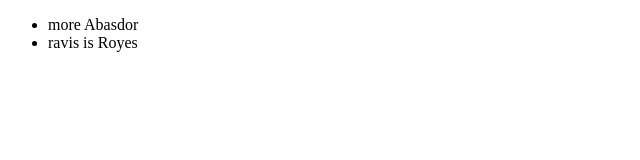
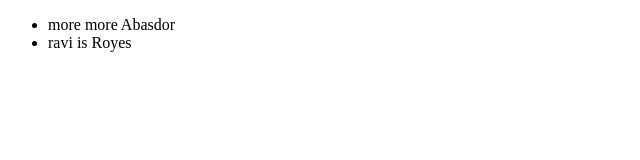
Before and after one commit to mylavarma/Hello-World, a plain HTML site: page Index2.html in a window 1280 px wide. Shown: the full height of the page, 0-640 px from the left. Drawn offline with Linux system fonts and the light colour scheme.

Commit message:
this is my fault ok

```diff
--- a/Index2.html
+++ b/Index2.html
@@ -5,8 +5,8 @@
 </head>
 <body>
 <ul>
-	<li> more Abasdor</li>
-	<li>  ravis is  Royes </li>
+	<li> more  more Abasdor</li>
+	<li>  ravi is  Royes </li>
 </ul>
 </body>
 </html>
```
